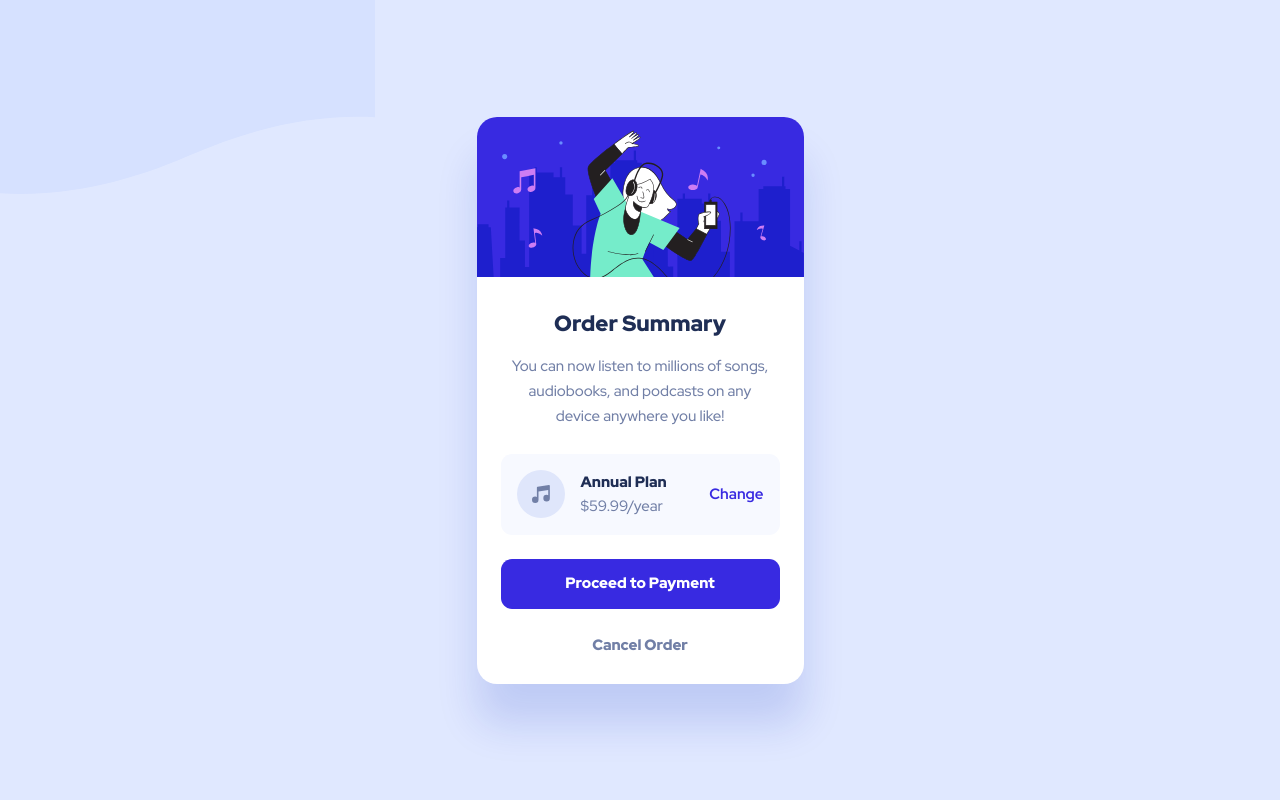
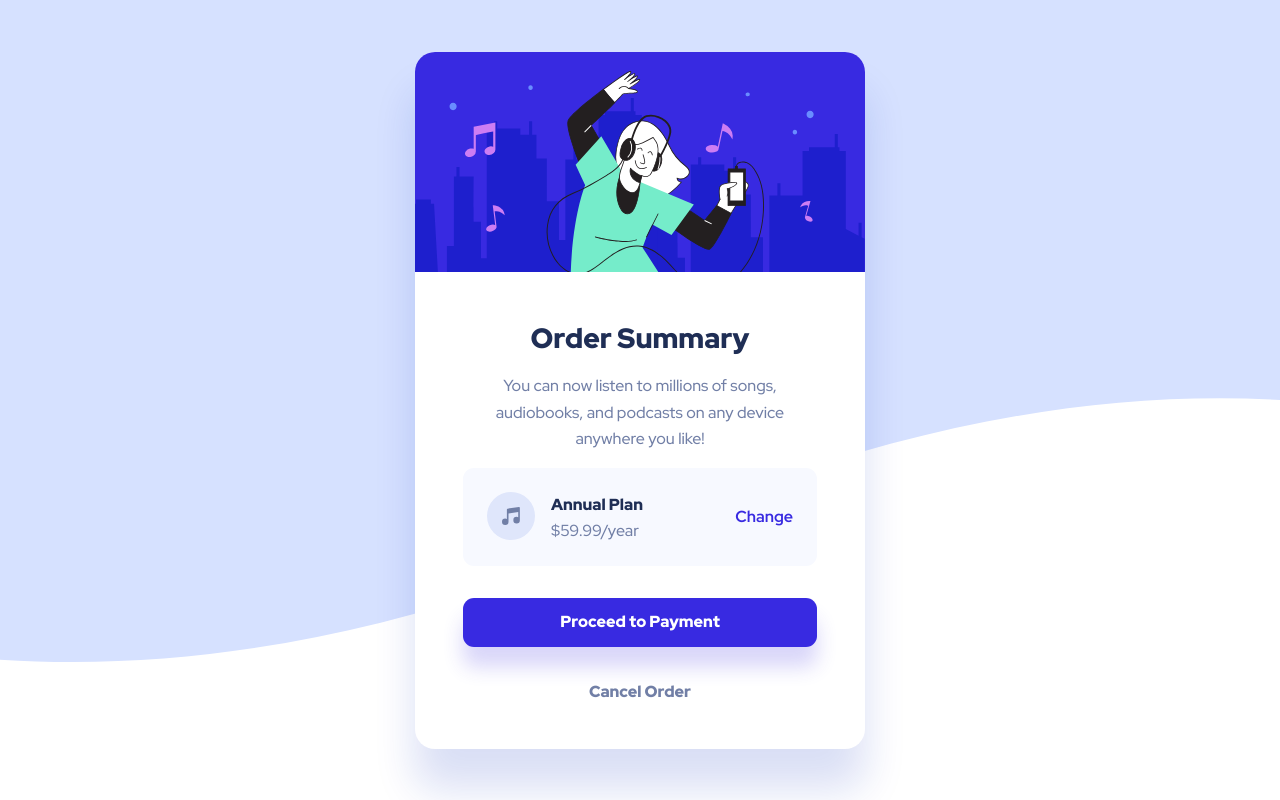
Before and after one commit to Rocabor/Order-summary-component, a website built with Vite: page index.html in a window 1280 px wide. Built offline with nearby package versions, Linux system fonts and the light colour scheme.

Commit message:
Refactor HTML and CSS files for responsive design

```diff
--- a/index.html
+++ b/index.html
@@ -6,7 +6,7 @@
 
     <link rel="icon" type="image/png" sizes="32x32" href="./images/favicon-32x32.png" />
 
-    <link rel="stylesheet" href="src/style.css" />
+    <link rel="stylesheet" href="/src/style.css" />
 
     <link rel="preconnect" href="https://fonts.googleapis.com" />
     <link rel="preconnect" href="https://fonts.gstatic.com" crossorigin />
@@ -16,46 +16,46 @@
   </head>
   <body>
 
-    <main class="flex flex-col w-[327px] h-[567px] rounded-[20px] shadow-card-primary bg-white overflow-hidden">
+    <main class="flex flex-col w-[327px] h-[567px] md:w-[450px] md:h-[697px] rounded-[20px] shadow-card-primary bg-white overflow-hidden" >
 
-      <div class="flex flex-col justify-center items-center gap-8 h-[541px]">
+      <div class="flex flex-col items-center gap-8 md:gap-12 h-[541px] md:h-[654px]">
 
-        <img src="images/illustration-hero.svg" alt="" class="h-[160px]" />
+        <img src="images/illustration-hero.svg" alt="" class="h-[160px] md:h-[220px]" />
 
-        <div class="flex flex-col gap-6 items-center w-[279px] h-[349px]">
+        <div class="flex flex-col gap-6 md:gap-8 items-center w-[279px] h-[349px] md:w-[354px] md:h-[386px] ">
 
-          <div class="flex flex-col gap-4 items-center w-[263px] h-[121px]">
+          <div class="flex flex-col gap-4 items-center w-[263px] h-[121px] md:w-[354px] md:h-[132px]">
 
-            <h1 class="text-preset-2 text-blue-950">Order Summary</h1>
+            <h1 class="text-preset-2 text-blue-950 md:text-preset-1" >Order Summary</h1>
 
-            <p class="text-preset-4 font-medium text-gray-600 text-center">You can now listen to millions of songs, audiobooks, and podcasts on any device anywhere you like!</p>
+            <p class="text-preset-4 font-medium text-gray-600 text-center md:text-preset-3">You can now listen to millions of songs, audiobooks, and podcasts on any device anywhere you like!</p>
 
           </div>
 
-          <div class="w-full h-[81px] p-4 rounded-[11px] bg-blue-50">
+          <div class="w-full h-[81px] md:h-[98px] p-4 md:p-6 md:-mt-4 rounded-[11px] bg-blue-50">
 
             <div class="flex justify-between items-center">
 
-              <div class="flex gap-4">
+              <div class="flex gap-4 w-[153px] h-[50px] md:w-[181px] md:h-[52px]">
 
                 <div>
                   <img src="images/icon-music.svg" alt="">
                 </div>
 
                 <div>
-                  <h2 class="flex flex-col text-preset-4 font-black text-blue-950">Annual Plan <span class="text-preset-4 font-medium text-gray-600">$59.99/year</span></h2>
+                  <h2 class="flex flex-col text-preset-4 md:text-preset-3 font-black text-blue-950">Annual Plan <span class="text-preset-4 md:text-preset-3 font-medium text-gray-600">$59.99/year</span></h2>
                 </div>
               </div>
 
-              <p class="text-preset-4 font-bold text-blue-700 active:text-purple-500 cursor-pointer">Change</p>
+              <p class="text-preset-4 md:text-preset-3 font-bold text-blue-700 active:text-purple-500 cursor-pointer">Change</p>
             </div>
           </div>
 
-          <div class="flex flex-col gap-6 w-full h-[99px]">
+          <div class="flex flex-col gap-6 md:gap-8 w-full h-[99px] md:h-[108px]">
 
-            <button class="w-full h-[50px] rounded-[11px] bg-blue-700 active:bg-purple-500 text-preset-4 font-black text-white cursor-pointer">Proceed to Payment</button>
+            <button class="w-full h-[50px] rounded-[11px] bg-blue-700 active:bg-purple-500 text-preset-4 md:text-preset-3 font-black text-white cursor-pointer shadow-button">Proceed to Payment</button>
 
-            <p class="text-preset-4 font-black text-gray-600 active:text-blue-950 text-center cursor-pointer">Cancel Order</p>
+            <p class="text-preset-4 font-black md:text-preset-3 text-gray-600 active:text-blue-950 text-center cursor-pointer">Cancel Order</p>
           </div>
         </div>
       </div>
--- a/src/style.css
+++ b/src/style.css
@@ -1,17 +1,22 @@
 @import "tailwindcss";
-@import "./typography.css";
 
 @layer base {
   body {
     font-family: "Red Hat Display", sans-serif;
-    background-color: var(--color-blue-100);
-    display: flex;
-    flex-direction: column;
-    align-items: center;
-    justify-content: center;
+    /* background-color: var(--color-blue-100); */
+    display: grid;
+    place-items: center;
     min-height: 100vh;
     background-image: url("/images/pattern-background-mobile.svg");
     background-repeat: no-repeat;
+    background-size: contain;
+
+
+
+    @media (min-width: 1440px) {
+      background-image: url("/images/pattern-background-desktop.svg");
+
+    }
   }
 }
 
@@ -27,4 +32,21 @@
   --color-gray-600: #717fa6;
 
   --shadow-card-primary: 0 40px 40px rgba(13, 48, 189, 0.1518);
+  --shadow-button: 0 20px 20px rgba(56, 42, 225, 0.1903);
 }
+
+@utility text-preset-1 {
+  @apply text-[28px] font-black leading-[1.35];
+}
+
+@utility text-preset-2 {
+  @apply text-[22px] font-black leading-[1.35];
+}
+
+@utility text-preset-3 {
+  @apply text-[16px] leading-[1.65];
+}
+
+@utility text-preset-4 {
+  @apply text-[15px] leading-[1.65];
+}
--- a/src/typography.css
+++ /dev/null
@@ -1,19 +0,0 @@
-@reference "tailwindcss";
-
-@utility text-preset-1 {
-  @apply text-[28px] font-black leading-[1.35];
-}
-
-@utility text-preset-2 {
-  @apply text-[22px] font-black leading-[1.35];
-}
-
-/* Preset 3 y sus variantes */
-@utility text-preset-3 {
-  @apply text-[16px] leading-[1.65];
-}
-
-/* Preset 4 y sus variantes */
-@utility text-preset-4 {
-  @apply text-[15px] leading-[1.65];
-}
```
